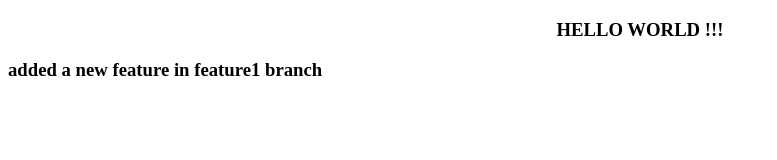
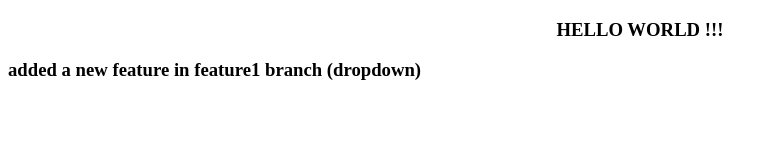
Before and after one commit to kamran2908/localRepo, a plain HTML site: page index.html in a window 1280 px wide. Shown: the whole page, without its empty margins (0-777 px from the left). Drawn offline with Linux system fonts and the light colour scheme.

```diff
--- a/index.html
+++ b/index.html
@@ -7,6 +7,6 @@
 </head>
 <body>
     <h3 align="center">HELLO WORLD !!!</h3>
-    <h3>added a new feature in feature1 branch</h3>
+    <h3>added a new feature in feature1 branch (dropdown)</h3>
 </body>
 </html>
```
